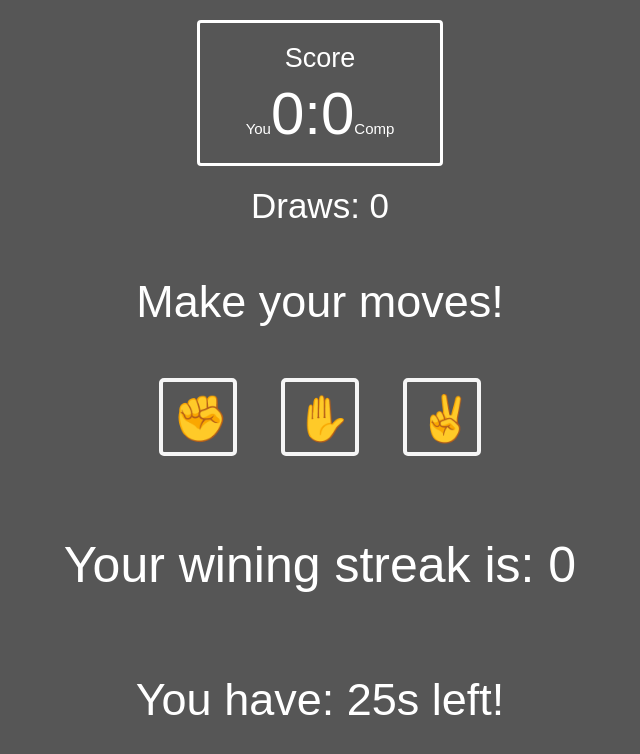
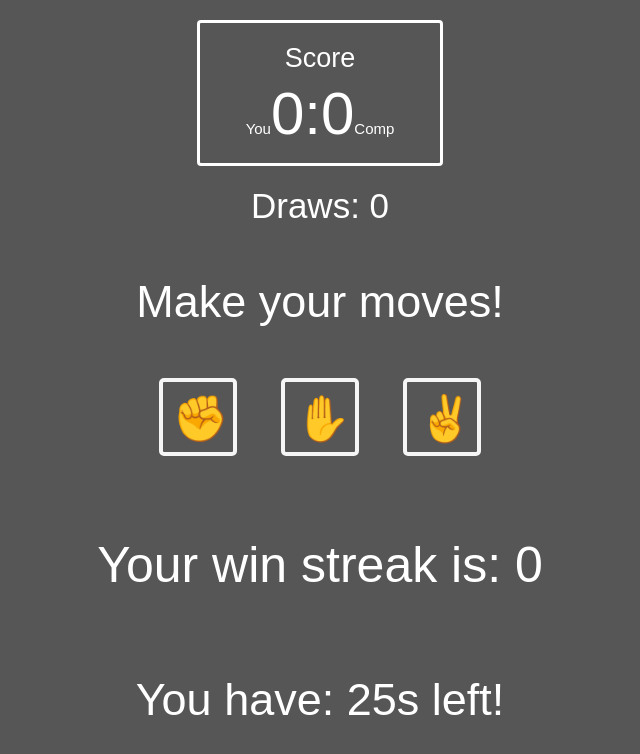
Before and after one commit to DarshusVish/webpage, a plain HTML site: page index.html in a window 1280 px wide. Shown: the whole page, without its empty margins (320-960 px from the left). Drawn offline with Linux system fonts and the light colour scheme.

Commit message:
Update index.html

```diff
--- a/index.html
+++ b/index.html
@@ -25,7 +25,7 @@
         </div>
     </div>
 
-    <div class="win-streak">Your wining streak is: 0</div>
+    <div class="win-streak">Your win streak is: 0</div>
     <div id="timer">You have: 30s left!</div>
 </body>
 </html>
```
